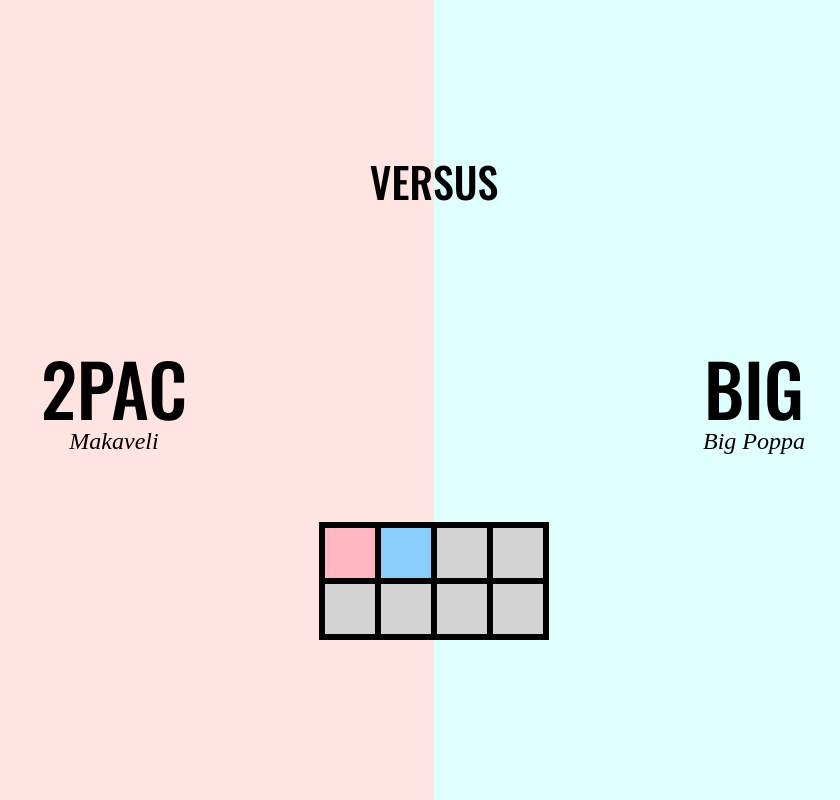
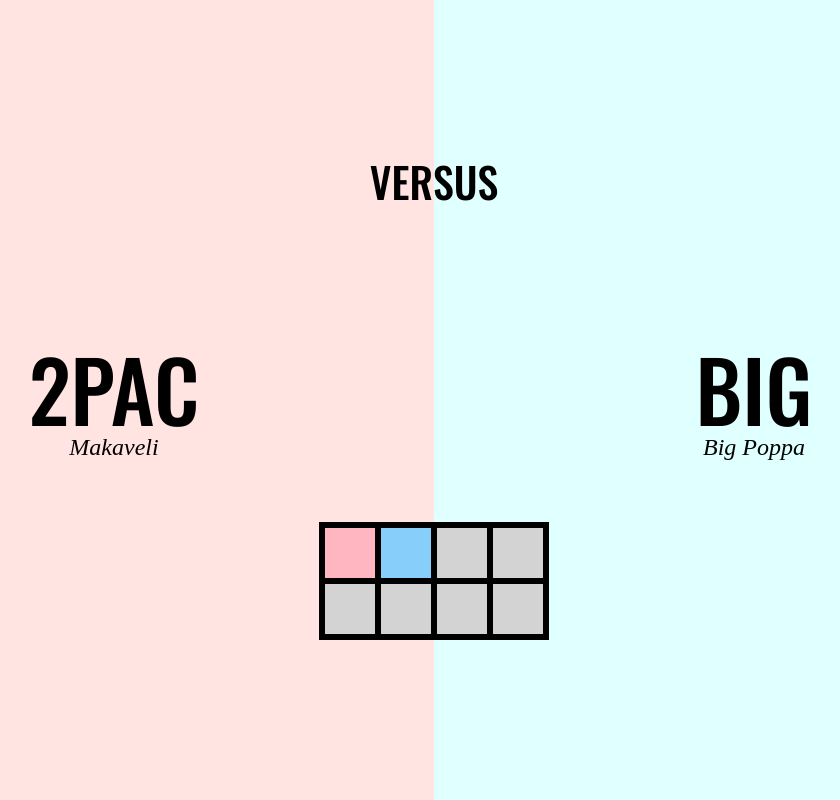
Before and after one commit to jayzizzle/versus, a website built with webpack: page index.html in a window 1280 px wide. Shown: the whole page, without its empty margins (206-1046 px from the left). Built offline with nearby package versions, Linux system fonts and the light colour scheme.

Commit message:
fix css properties

```diff
--- a/src/styles/style.css
+++ b/src/styles/style.css
@@ -11,7 +11,7 @@
 
 h1 {
     font-family: 'Oswald', sans-serif;
-    font-size: 72px;
+    font-size: 84px;
     text-transform: uppercase;
     padding: 5px;
 }
```
